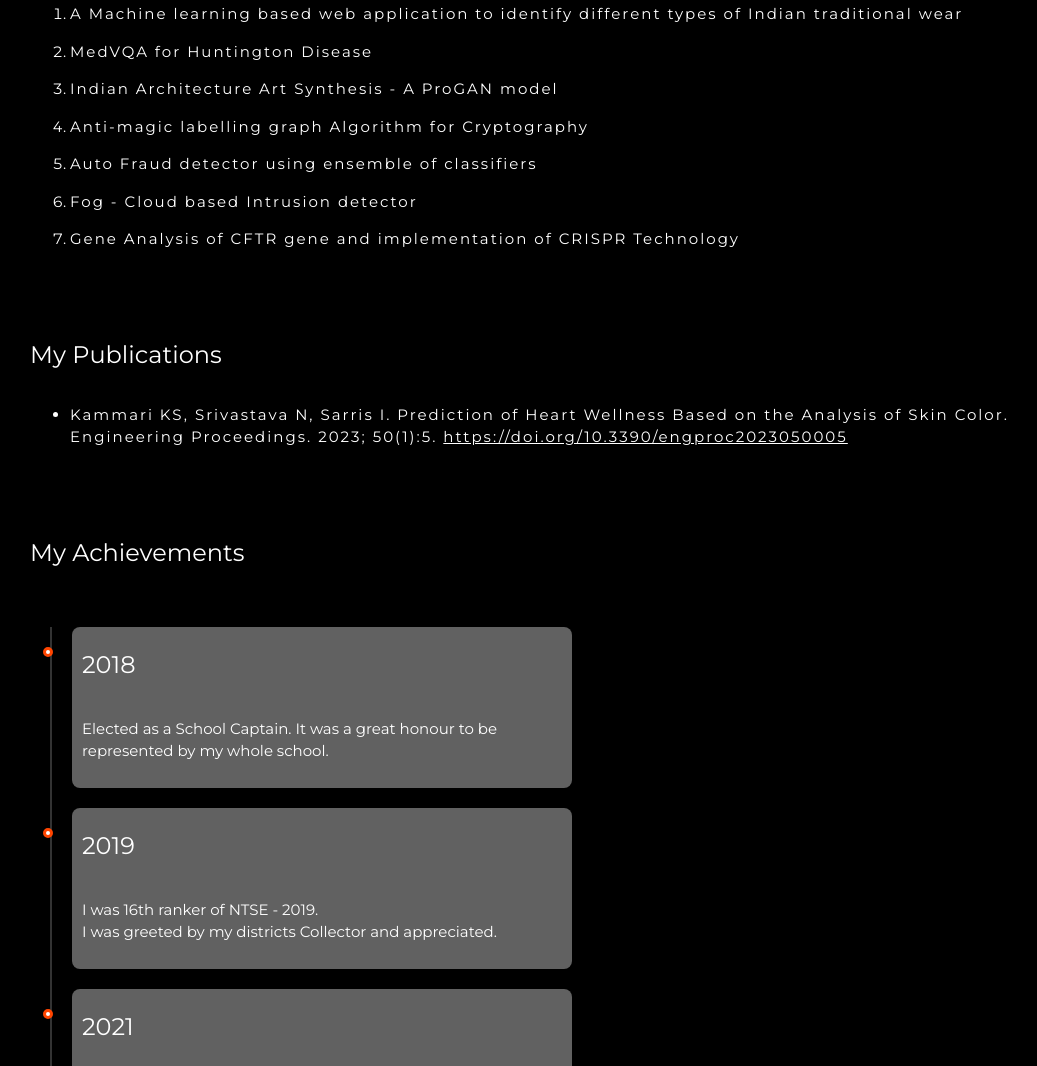
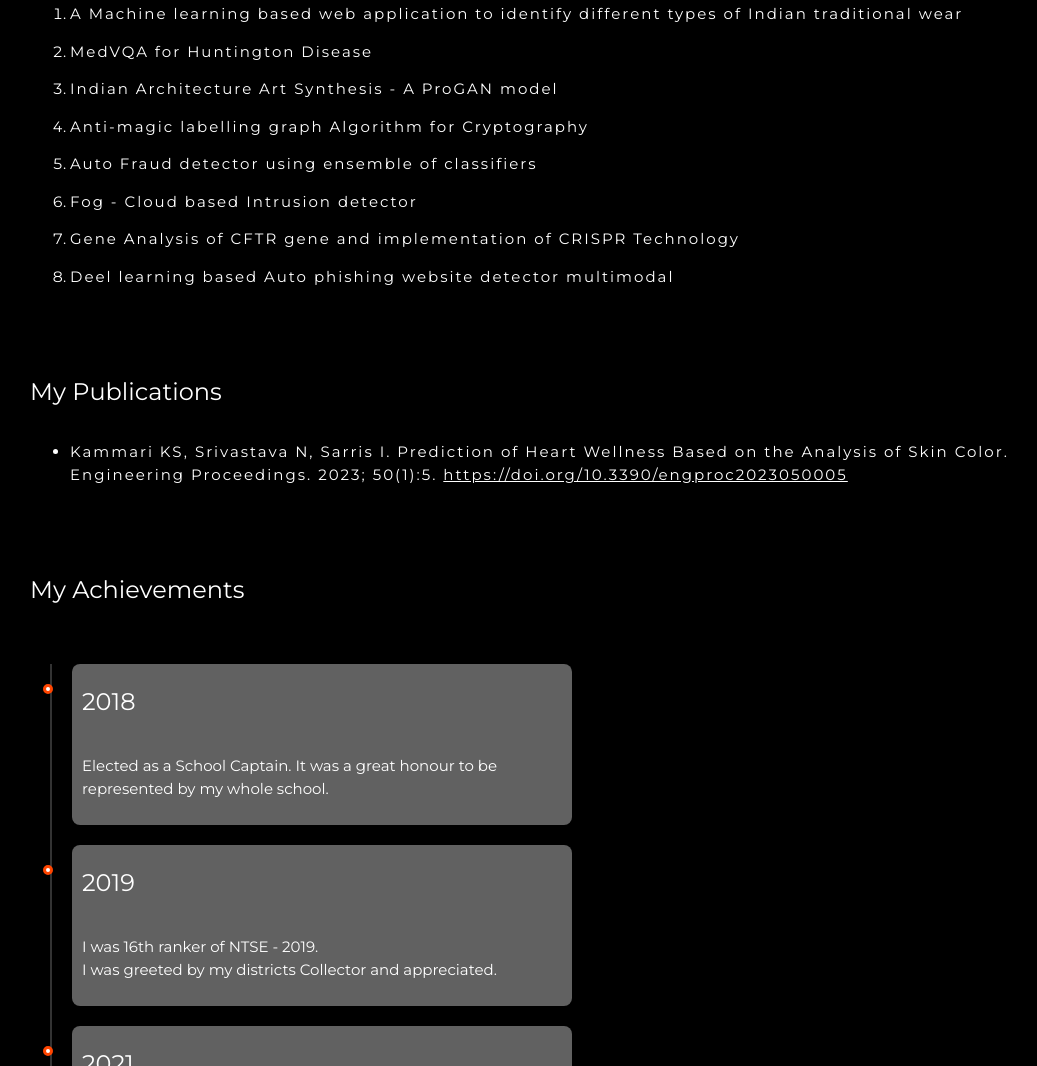
Before and after one commit to Cosmos-Atom/Resume, a plain HTML site: page index.html in a window 1280 px wide. Shown: the part 2127-3193 px from the top of the page, without its empty margins (180-1217 px from the left). Drawn offline with Linux system fonts and the light colour scheme.

Commit message:
Update index.html

```diff
--- a/index.html
+++ b/index.html
@@ -104,6 +104,7 @@
               <li><p class="wide2">Auto Fraud detector using ensemble of classifiers</p></li>
               <li><p class="wide2">Fog - Cloud based Intrusion detector</p></li>
               <li><p class="wide2">Gene Analysis of CFTR gene and implementation of CRISPR Technology</p></li>
+              <li><p class="wide2">Deel learning based Auto phishing website detector multimodal</p></li>
           </ol><br><br>
 
         <h3 class="padding-16 text-light-grey">My Publications</h3>
```
